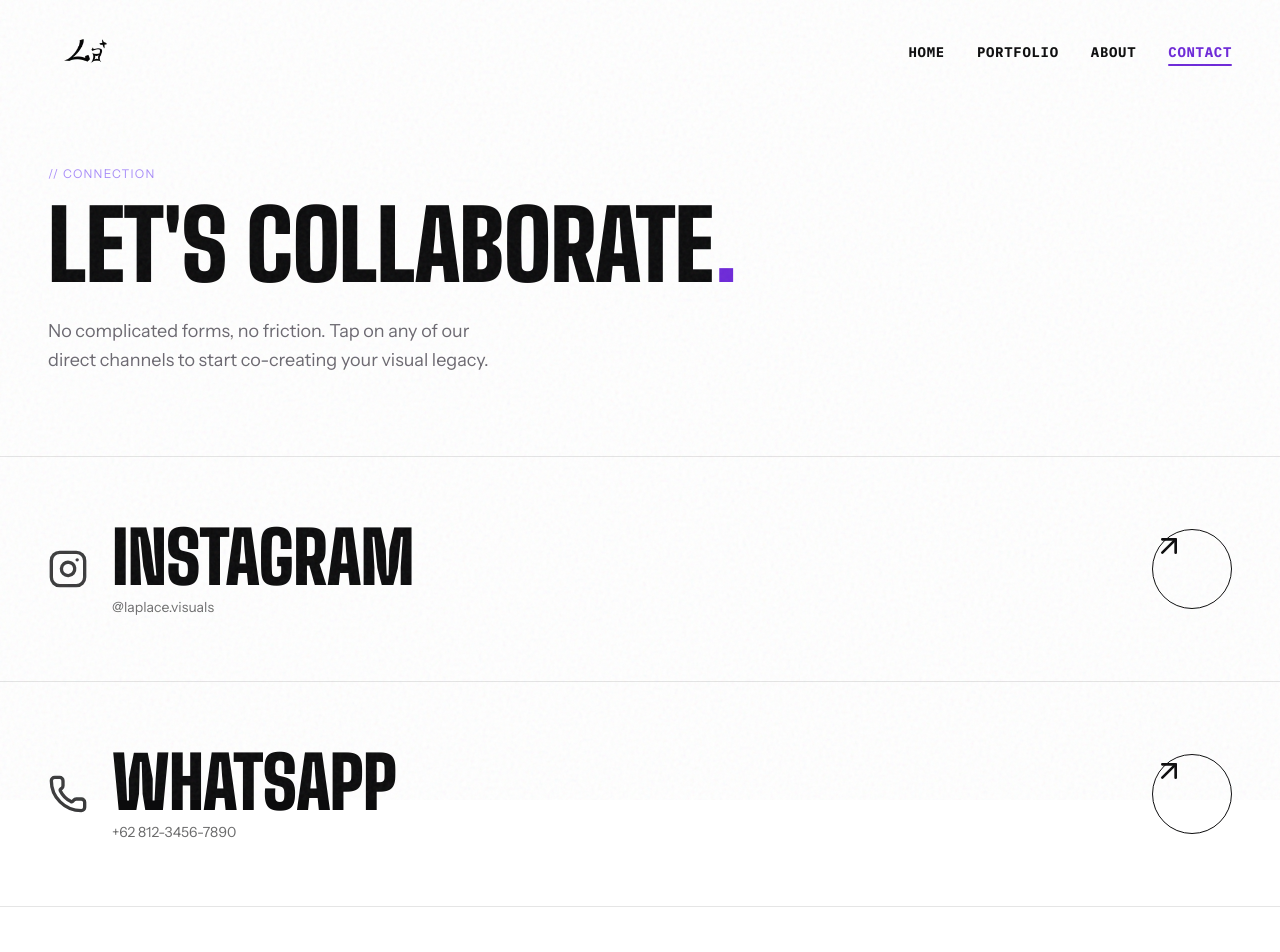
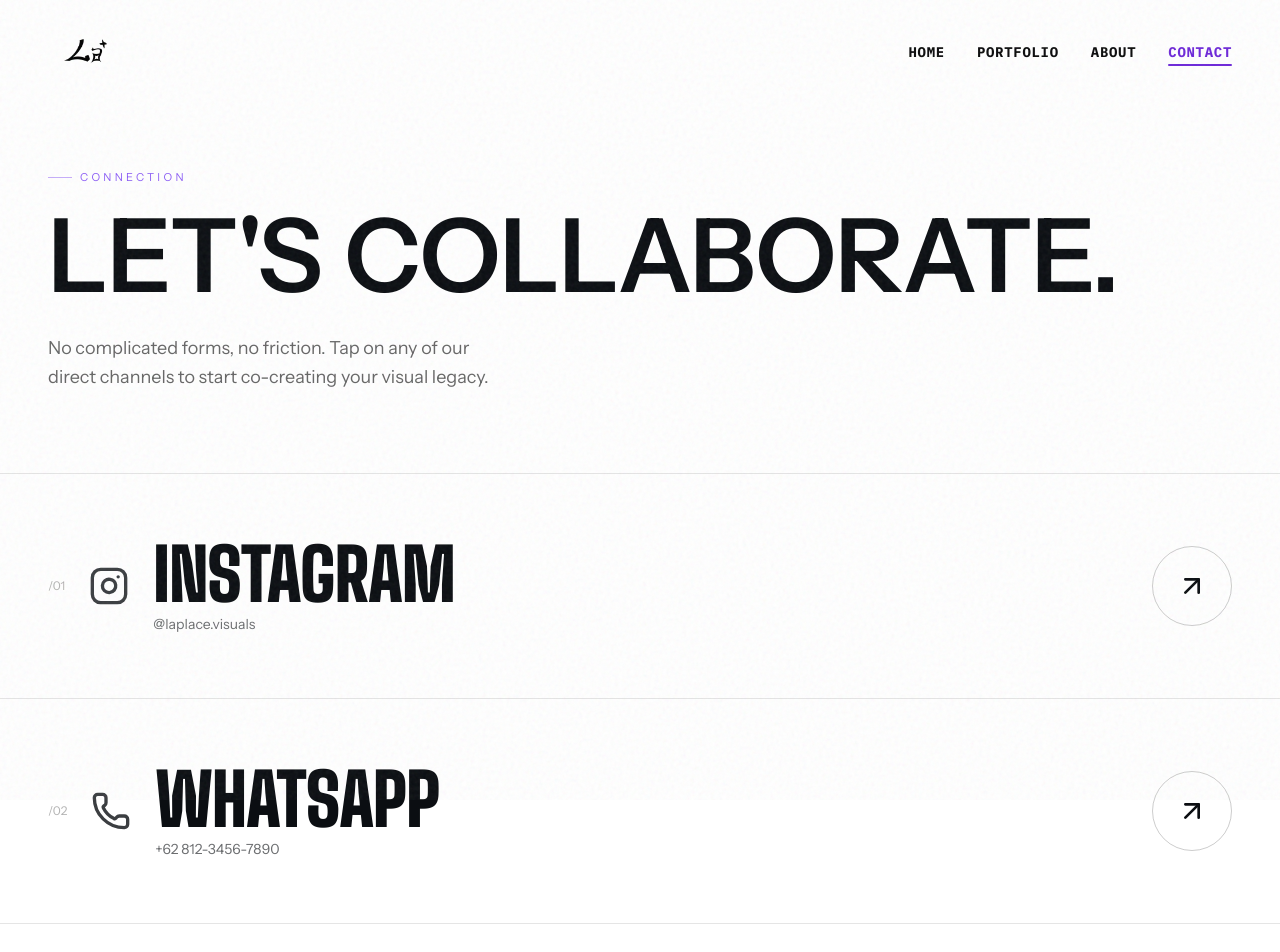
Before and after one commit to mystrygrdn/laplace.visuals, a React (Vite) app: page /contact in a window 1280 px wide. Shown: the top 952 px of the page. Built offline with nearby package versions, Linux system fonts and the light colour scheme.

Commit message:
refine tipis

```diff
--- a/src/components/MagneticButton.jsx
+++ b/src/components/MagneticButton.jsx
@@ -47,13 +47,15 @@
   }, []);
 
   return (
-    <div
-      ref={buttonRef}
-      className={`inline-block select-none ${className}`}
-      onClick={onClick}
-      {...props}
-    >
-      {children}
+    // Div ini CUMA buat transform magnetic-nya — sengaja nggak dikasih
+    // rounded/border/bg di sini. Kalau border-radius + background transition
+    // + transform GSAP numpuk di elemen yang sama, browser suka bocor di
+    // pojok pas lagi animasi (itu penyebab splotch ungu di pojok lingkaran).
+    <div ref={buttonRef} className="inline-block select-none" onClick={onClick} {...props}>
+      {/* Div ini yang beneran kelihatan (rounded, border, bg-transition dari
+         className yang dioper caller) — nggak langsung kena transform tiap
+         frame, jadi rounded-corner-nya render bersih */}
+      <div className={className}>{children}</div>
     </div>
   );
 }
--- a/src/pages/Contact.jsx
+++ b/src/pages/Contact.jsx
@@ -27,38 +27,57 @@
   exit: { opacity: 0, y: -20, transition: { duration: 0.4, ease: 'easeIn' } }
 };
 
+// Reveal per-kata buat heading, biar landing-nya nggak jatuh berat sebelah
+const headingContainer = {
+  animate: { transition: { staggerChildren: 0.09, delayChildren: 0.15 } }
+};
+const headingWord = {
+  initial: { opacity: 0, y: '100%' },
+  animate: { opacity: 1, y: 0, transition: { duration: 0.7, ease: [0.2, 0, 0, 1] } }
+};
+
+function RevealWords({ text, className }) {
+  return (
+    <motion.h1 variants={headingContainer} initial="initial" animate="animate" className={className}>
+      {text.split(' ').map((word, i) => (
+        <span key={i} className="inline-block overflow-hidden align-top pb-[0.08em] mr-[0.22em]">
+          <motion.span variants={headingWord} className="inline-block">
+            {word}
+          </motion.span>
+        </span>
+      ))}
+    </motion.h1>
+  );
+}
+
 export default function Contact() {
   const contactLinks = [
     {
       name: 'Instagram',
       handle: '@laplace.visuals',
       url: 'https://instagram.com/laplace.visuals',
-      color: 'hover:bg-accentPrimary hover:text-bgPrimary',
-      textColor: 'text-accentPrimary',
+      wipe: 'bg-[#8B5CF6]',
       icon: InstagramIcon
     },
     {
       name: 'WhatsApp',
       handle: '+62 812-3456-7890',
       url: 'https://wa.me/628123456789',
-      color: 'hover:bg-accentSecondary hover:text-bgPrimary',
-      textColor: 'text-accentSecondary',
+      wipe: 'bg-[#0B0E12]',
       icon: Phone
     },
     {
       name: 'Gmail',
       handle: 'hello@laplacevisuals.com',
       url: 'mailto:hello@laplacevisuals.com',
-      color: 'hover:bg-accentPrimary hover:text-bgPrimary',
-      textColor: 'text-accentPrimary',
+      wipe: 'bg-[#8B5CF6]',
       icon: Mail
     },
     {
       name: 'LinkedIn',
       handle: 'Laplace Visuals',
       url: 'https://linkedin.com',
-      color: 'hover:bg-accentSecondary hover:text-bgPrimary',
-      textColor: 'text-accentSecondary',
+      wipe: 'bg-[#0B0E12]',
       icon: LinkedinIcon
     }
   ];
@@ -69,19 +88,33 @@
       initial="initial"
       animate="animate"
       exit="exit"
-      className="w-full min-h-screen pt-32 md:pt-40 pb-12 flex flex-col"
+      className="w-full min-h-screen bg-white text-[#0B0E12] pt-32 md:pt-40 pb-12 flex flex-col"
     >
       {/* HEADER */}
       <section className="px-6 md:px-12 max-w-7xl mx-auto w-full mb-16 md:mb-20">
-        <span className="text-accentSecondary text-xs uppercase font-mono tracking-widest">
-          // Connection
-        </span>
-        <h1 className="font-syne text-4xl md:text-7xl lg:text-8xl font-black uppercase mt-4 leading-[0.95] text-textPrimary">
-          Let's Collaborate<span className="text-accentPrimary">.</span>
-        </h1>
-        <p className="text-textSecondary text-sm md:text-lg max-w-md leading-relaxed mt-6 font-light">
+        <motion.span
+          initial={{ opacity: 0, y: 10 }}
+          animate={{ opacity: 1, y: 0 }}
+          transition={{ duration: 0.5, ease: 'easeOut' }}
+          className="inline-flex items-center gap-2 font-mono text-[11px] uppercase tracking-[0.3em] text-[#8B5CF6] mb-6"
+        >
+          <span className="h-px w-6 bg-[#8B5CF6]/50" />
+          Connection
+        </motion.span>
+
+        <RevealWords
+          text="Let's Collaborate."
+          className="font-syne font-black uppercase leading-[0.9] tracking-[-0.03em] text-[clamp(2.6rem,8vw,6.5rem)] text-[#0B0E12]"
+        />
+
+        <motion.p
+          initial={{ opacity: 0, y: 12 }}
+          animate={{ opacity: 1, y: 0 }}
+          transition={{ duration: 0.6, delay: 0.55, ease: 'easeOut' }}
+          className="text-black/60 text-sm md:text-lg max-w-md leading-relaxed mt-6 font-light"
+        >
           No complicated forms, no friction. Tap on any of our direct channels to start co-creating your visual legacy.
-        </p>
+        </motion.p>
       </section>
 
       {/* MASSIVE BUTTONS LIST */}
@@ -90,16 +123,29 @@
           const Icon = link.icon;
 
           return (
-            <a
+            <motion.a
               key={idx}
               href={link.url}
               target="_blank"
               rel="noopener noreferrer"
-              className={`block w-full py-8 md:py-16 px-6 md:px-12 transition-all duration-500 ease-out group ${link.color}`}
+              initial={{ opacity: 0, y: 24 }}
+              whileInView={{ opacity: 1, y: 0 }}
+              viewport={{ once: true, margin: '-80px' }}
+              transition={{ duration: 0.5, delay: idx * 0.08, ease: 'easeOut' }}
+              className="relative block w-full py-8 md:py-16 px-6 md:px-12 overflow-hidden group text-[#0B0E12] transition-colors duration-500 ease-out"
             >
-              <div className="max-w-7xl mx-auto flex flex-col md:flex-row justify-between md:items-center gap-4">
+              {/* wipe panel — nyapu dari bawah pas hover */}
+              <span
+                aria-hidden
+                className={`absolute inset-0 z-0 origin-bottom scale-y-0 transition-transform duration-500 ease-out group-hover:scale-y-100 ${link.wipe}`}
+              />
+
+              <div className="relative z-10 max-w-7xl mx-auto flex flex-col md:flex-row justify-between md:items-center gap-4 transition-colors duration-500 group-hover:text-white">
                 {/* Platform Name and Detail */}
                 <div className="flex items-center gap-6">
+                  <span className="hidden md:inline-block font-mono text-xs text-black/30 group-hover:text-white/50 transition-colors duration-500">
+                    /{String(idx + 1).padStart(2, '0')}
+                  </span>
                   <Icon className="w-6 h-6 md:w-10 md:h-10 shrink-0 opacity-80 group-hover:scale-110 transition-transform duration-300" />
                   <div>
                     <h2 className="font-syne text-3xl md:text-7xl font-extrabold uppercase tracking-tight">
@@ -113,26 +159,31 @@
 
                 {/* Arrow and Indicator */}
                 <div className="flex items-center gap-4 self-end md:self-center">
-                  <span className="text-[10px] font-syne font-bold uppercase tracking-widest opacity-0 group-hover:opacity-100 transition-opacity duration-300">
+                  <span className="text-[10px] font-syne font-bold uppercase tracking-widest opacity-0 -translate-x-2 group-hover:opacity-100 group-hover:translate-x-0 transition-all duration-300">
                     Open Channel
                   </span>
 
-                  {/* Magnetic indicator wrapper */}
-                  <MagneticButton className="w-12 h-12 md:w-20 md:h-20 border border-current flex items-center justify-center rounded-full group-hover:bg-bgPrimary group-hover:text-textPrimary transition-all duration-300">
+                  <MagneticButton className="w-12 h-12 md:w-20 md:h-20 border border-black/20 flex items-center justify-center rounded-full transition-all duration-300 group-hover:border-white group-hover:bg-white group-hover:text-[#0B0E12]">
                     <ArrowUpRight className="w-5 h-5 md:w-8 md:h-8 group-hover:rotate-45 transition-transform duration-500" />
                   </MagneticButton>
                 </div>
               </div>
-            </a>
+            </motion.a>
           );
         })}
       </section>
 
       {/* FOOTER CALLOUT */}
-      <section className="px-6 md:px-12 max-w-7xl mx-auto w-full text-center md:text-left mt-12 text-xs text-textSecondary flex flex-col md:flex-row justify-between items-center gap-4 border-t border-black/10 pt-6">
+      <motion.section
+        initial={{ opacity: 0 }}
+        whileInView={{ opacity: 1 }}
+        viewport={{ once: true }}
+        transition={{ duration: 0.6 }}
+        className="px-6 md:px-12 max-w-7xl mx-auto w-full text-center md:text-left mt-12 text-xs text-black/50 flex flex-col md:flex-row justify-between items-center gap-4 border-t border-black/10 pt-6"
+      >
         <p>Inquiries are typically answered in less than 12 hours.</p>
-        <p className="font-mono text-accentPrimary">TANGERANG / BANTEN / INDONESIA</p>
-      </section>
+        <p className="font-mono text-[#8B5CF6]">MANADO / INDONESIA</p>
+      </motion.section>
     </motion.div>
   );
 }
```
